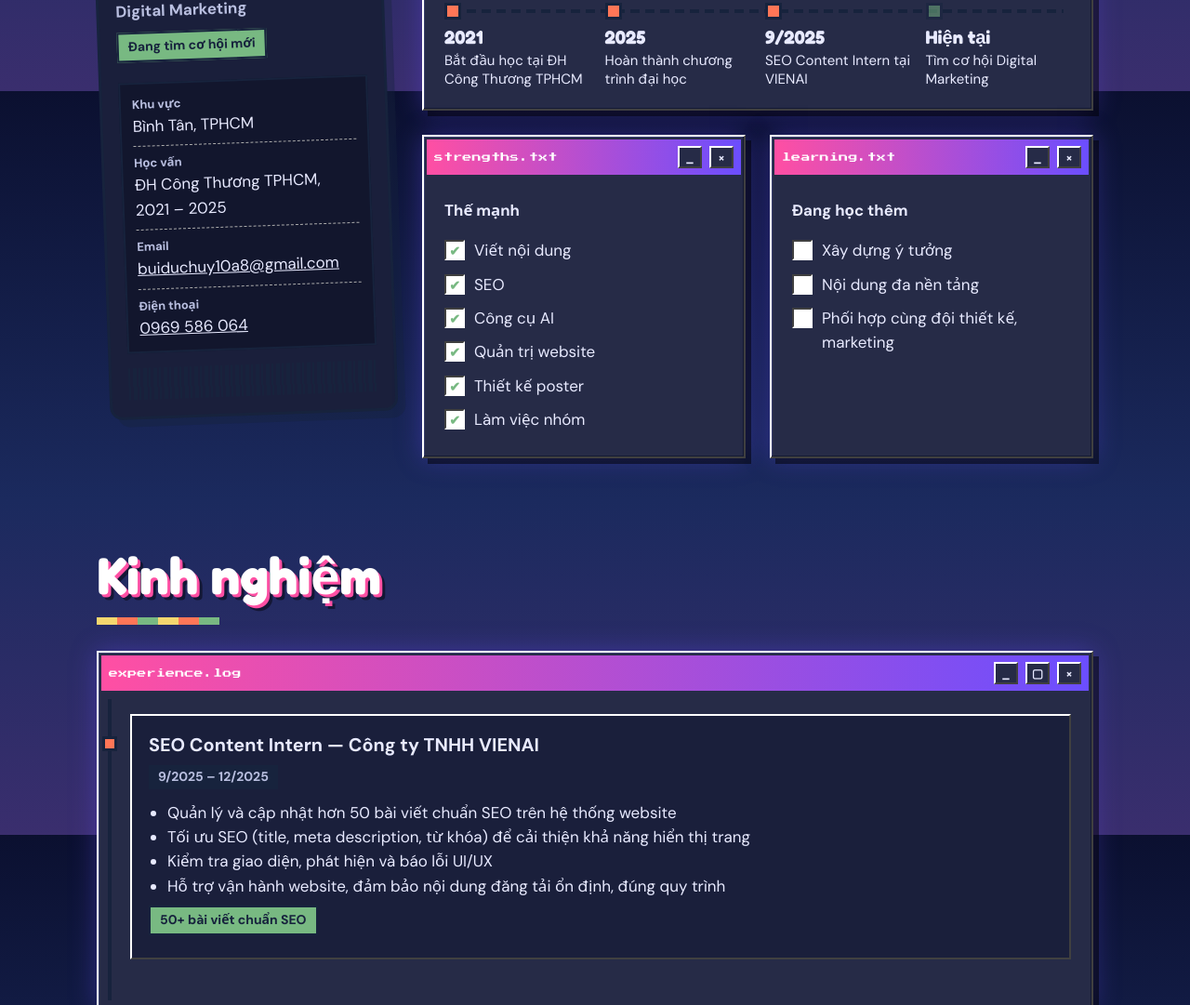
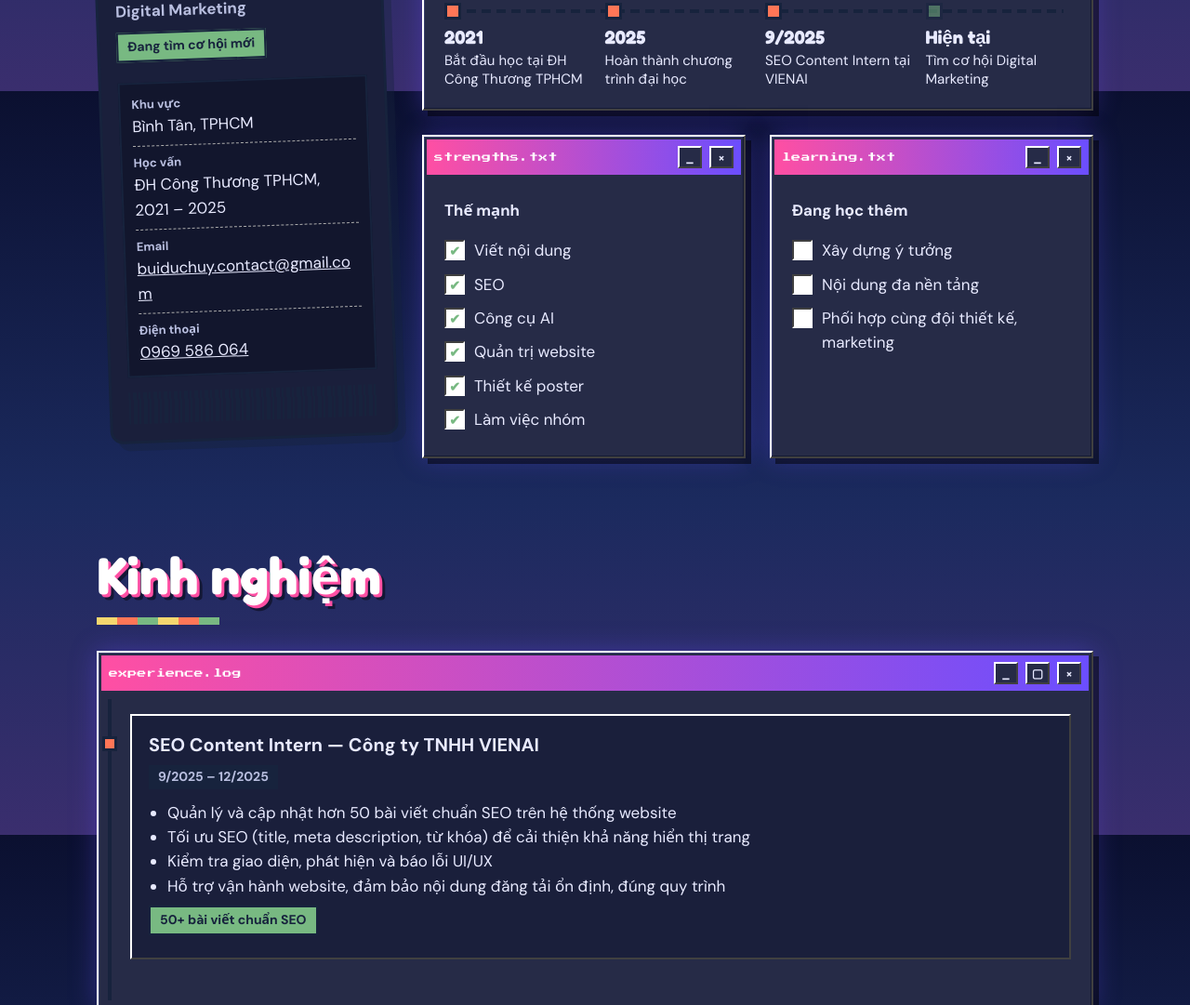
Before and after one commit to DuckHuy/myportfolio, a plain HTML site: page index.html in a window 1280 px wide. Shown: the part 1502-2583 px from the top of the page at 93% size. Drawn offline with Linux system fonts and the light colour scheme.

Commit message:
Update index.html

```diff
--- a/index.html
+++ b/index.html
@@ -46,7 +46,7 @@
       <dl class="props">
         <div><dt>Khu vực</dt><dd>Bình Tân, TPHCM</dd></div>
         <div><dt>Học vấn</dt><dd>ĐH Công Thương TPHCM, 2021 – 2025</dd></div>
-        <div><dt>Email</dt><dd><a href="mailto:buiduchuy10a8@gmail.com">buiduchuy10a8@gmail.com</a></dd></div>
+        <div><dt>Email</dt><dd><a href="mailto:buiduchuy.contact@gmail.com">buiduchuy.contact@gmail.com</a></dd></div>
         <div><dt>Điện thoại</dt><dd><a href="tel:0969586064">0969 586 064</a></dd></div>
       </dl>
       <div class="code" aria-hidden="true"></div>
@@ -110,13 +110,13 @@
     <div>
       <h2 style="font-size:clamp(1.8rem,4vw,2.8rem)">CÙNG TẠO NỘI DUNG CÓ GIÁ TRỊ</h2>
       <p>Bạn đang cần một nhân sự Digital Marketing hoặc thực tập sinh nội dung? Hãy nhắn cho tôi, tôi sẽ phản hồi sớm.</p>
-      <p><b>Email:</b> <a href="mailto:buiduchuy10a8@gmail.com">buiduchuy10a8@gmail.com</a></p>
+      <p><b>Email:</b> <a href="mailto:buiduchuy.contact@gmail.com">buiduchuy.contact@gmail.com</a></p>
       <p><b>Điện thoại:</b> <a href="tel:0969586064">0969 586 064</a></p>
       <p><b>Khu vực:</b> Bình Tân, TPHCM</p>
-      <p class="act"><a class="btn pri" href="mailto:buiduchuy10a8@gmail.com">EMAIL ME</a><a class="btn" href="tel:0969586064">CALL NOW</a></p>
+      <p class="act"><a class="btn pri" href="mailto:buiduchuy.contact@gmail.com">EMAIL ME</a><a class="btn" href="tel:0969586064">CALL NOW</a></p>
     </div>
     <form id="form" novalidate>
-      <div class="to"><b>Đến:</b> buiduchuy10a8@gmail.com</div>
+      <div class="to"><b>Đến:</b> buiduchuy.contact@gmail.com</div>
       <label for="n">Họ tên</label><input id="n" name="name" autocomplete="name" required>
       <label for="e">Email</label><input id="e" name="email" type="email" autocomplete="email" required>
       <label for="t">Bạn cần gì?</label><select id="t"><option>Viết nội dung</option><option>Nội dung SEO</option><option>Quản trị website</option><option>Khác</option></select>
@@ -130,7 +130,7 @@
 <footer>
   <p class="px">BUI DUC HUY — DIGITAL MARKETING &amp; DESIGNER</p>
   <p><a href="#about">Giới thiệu</a><a href="#experience">Kinh nghiệm</a><a href="#work">Dự án</a><a href="#skills">Kỹ năng</a><a href="#contact">Liên hệ</a></p>
-  <p>© <span id="yr"></span> Bùi Đức Huy · <a href="mailto:buiduchuy10a8@gmail.com">buiduchuy10a8@gmail.com</a> · <a href="tel:0969586064">0969 586 064</a></p>
+  <p>© <span id="yr"></span> Bùi Đức Huy · <a href="mailto:buiduchuy.contact@gmail.com">buiduchuy10a8@gmail.com</a> · <a href="tel:0969586064">0969 586 064</a></p>
   <p class="px ok">SYSTEM STATUS: OPEN FOR DIGITAL MARKETING ROLES</p>
   <p><a href="#top">Về đầu trang</a></p>
 </footer>
```
